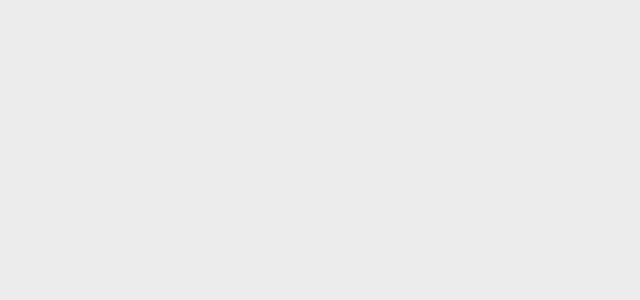
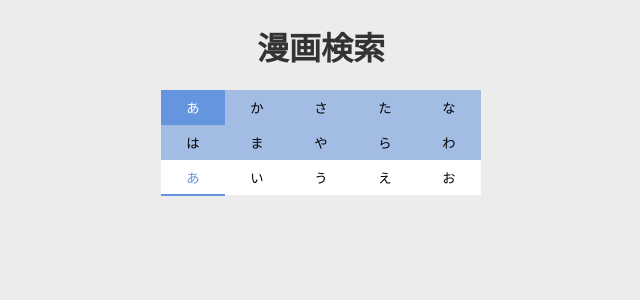
Before and after one commit to amaguri0408/comic_serch_project, a Vue app: page /#/fifty/1 in a window 1280 px wide. Shown: the top 300 px of the page, without its empty margins (319-959 px from the left). Built offline with nearby package versions, Linux system fonts and the light colour scheme.

Commit message:
50音検索ページ追加，50音ボタン設置

```diff
--- a/src/router/index.js
+++ b/src/router/index.js
@@ -1,6 +1,7 @@
 import Vue from 'vue'
 import VueRouter from 'vue-router'
 import Home from '../views/Home.vue'
+import Fifty from '../views/Fifty.vue'
 
 
 Vue.use(VueRouter)
@@ -11,6 +12,11 @@ const routes = [
     name: 'Home',
     component: Home
   },
+  {
+    path: '/fifty/:char',
+    name: 'Fifty',
+    component: Fifty
+  },
 ]
 
 const router = new VueRouter({
--- /dev/null
+++ b/src/views/Fifty.vue
@@ -0,0 +1,205 @@
+<template>
+  <div>
+    <h1 class="title">
+      漫画検索
+    </h1>
+    <div class="fifty_band">
+      <button @click="clickChar('あ')" class="fifty_btn" v-bind:class="{active: fiftyLabel === 'あ'}">あ</button>
+      <button @click="clickChar('か')" class="fifty_btn" v-bind:class="{active: fiftyLabel === 'か'}">か</button>
+      <button @click="clickChar('さ')" class="fifty_btn" v-bind:class="{active: fiftyLabel === 'さ'}">さ</button>
+      <button @click="clickChar('た')" class="fifty_btn" v-bind:class="{active: fiftyLabel === 'た'}">た</button>
+      <button @click="clickChar('な')" class="fifty_btn" v-bind:class="{active: fiftyLabel === 'な'}">な</button>
+      <button @click="clickChar('は')" class="fifty_btn" v-bind:class="{active: fiftyLabel === 'は'}">は</button>
+      <button @click="clickChar('ま')" class="fifty_btn" v-bind:class="{active: fiftyLabel === 'ま'}">ま</button>
+      <button @click="clickChar('や')" class="fifty_btn" v-bind:class="{active: fiftyLabel === 'や'}">や</button>
+      <button @click="clickChar('ら')" class="fifty_btn" v-bind:class="{active: fiftyLabel === 'ら'}">ら</button>
+      <button @click="clickChar('わ')" class="fifty_btn" v-bind:class="{active: fiftyLabel === 'わ'}">わ</button>
+    </div>
+    <div class="five_band">
+      <button @click="clickChar(fiveChars[0])" class="five_btn" v-bind:class="{active: fiveActiveNum === 0}">{{ fiveChars[0] }}</button>
+      <button @click="clickChar(fiveChars[1])" class="five_btn" v-bind:class="{active: fiveActiveNum === 1}">{{ fiveChars[1] }}</button>
+      <button @click="clickChar(fiveChars[2])" class="five_btn" v-bind:class="{active: fiveActiveNum === 2}">{{ fiveChars[2] }}</button>
+      <button @click="clickChar(fiveChars[3])" class="five_btn" v-bind:class="{active: fiveActiveNum === 3}">{{ fiveChars[3] }}</button>
+      <button @click="clickChar(fiveChars[4])" class="five_btn" v-bind:class="{active: fiveActiveNum === 4}">{{ fiveChars[4] }}</button>
+    </div>
+  </div>
+</template>
+<script>
+// 必要なものはここでインポートする
+// @は/srcの同じ意味です
+// import something from '@/components/something.vue';
+// import { baseUrl } from '@/assets/config.js';
+// import axios from "axios";
+
+// console.log(this.$route.query.test);
+
+const fiftyCharList = [
+  "あ", "い", "う", "え", "お",
+  "か", "き", "く", "け", "こ",
+  "さ", "し", "す", "せ", "そ",
+  "た", "ち", "つ", "て", "と",
+  "な", "に", "ぬ", "ね", "の",
+  "は", "ひ", "ふ", "へ", "ほ",
+  "ま", "み", "む", "め", "も",
+  "や", "", "ゆ", "", "よ",
+  "ら", "り", "る", "れ", "ろ",
+  "わ",
+]
+
+export default {
+  name: 'Home',
+  components: {
+  },
+  data() {
+  // Vue.jsで使う変数はここに記述する
+    return {
+    };
+  },
+  computed: {
+    fiftyChar() {
+      var char = this.$route.params.char
+      if (!fiftyCharList.includes(char)) char = 'あ'
+      return char
+    },
+    fiftyCharNum() {
+      return fiftyCharList.indexOf(this.fiftyChar)
+    },
+    fiftyLabel() {
+      return fiftyCharList[Math.floor(this.fiftyCharNum / 5) * 5]
+    },
+    fiveActiveNum() {
+      return this.fiftyCharNum % 5
+    },
+    fiveChars() {
+      let res;
+      switch (this.fiftyLabel){
+        case "あ":
+          res = ["あ", "い", "う", "え", "お"];
+          break
+        case "か":
+          res = ["か", "き", "く", "け", "こ"];
+          break
+        case "さ":
+          res = ["さ", "し", "す", "せ", "そ"];
+          break
+        case "た":
+          res = ["た", "ち", "つ", "て", "と"];
+          break
+        case "な":
+          res = ["な", "に", "ぬ", "ね", "の"];
+          break
+        case "は":
+          res = ["は", "ひ", "ふ", "へ", "ほ"];
+          break
+        case "ま":
+          res = ["ま", "み", "む", "め", "も"];
+          break
+        case "や":
+          res = ["や", "　", "ゆ", "　", "よ"];
+          break
+        case "ら":
+          res = ["ら", "り", "る", "れ", "ろ"];
+          break
+        case "わ":
+           res = ["わ", "　", "　", "　", "　"];
+      }
+      return res;
+    }
+  },
+  methods: {
+    clickChar(char) {
+      if (this.fiftyChar === char || char === "　") return
+      this.$router.push({name: 'Fifty', params: {char: char}})
+    },
+  },
+  created: async function() {
+  }
+}
+</script>
+
+
+<style scoped>
+
+/* 50音ボタン */
+.fifty_band {
+  background: #A3BCE4;
+  width: 100%;
+  height: 70px;
+}
+
+.fifty_btn {
+  background: none;
+  width: 20%;
+  height: 50%;
+  border: none;
+}
+
+.fifty_btn.active {
+  color: #fff;
+  background: #6695E0;
+}
+
+/* 5音ボタン */
+.five_band {
+  background: #fff;
+  height: 35px;
+}
+
+.five_btn {
+  background: none;
+  width: 20%;
+  height: 100%;
+  border: none;
+}
+
+.five_btn.active {
+  color: #6695E0;
+  border-bottom: solid;
+  border-width: 2px;
+  border-color: #6695E0;
+}
+
+p {
+  margin-bottom: 8px;
+}
+
+/* 50音順ボタン */
+.button_50on {
+  /* background: #888; */
+  height: 125px;
+}
+
+.button_50on button {
+  width: 59px;
+  height: 59px;
+  background: #fff;
+  border: solid;
+  border-color: #ccc;
+  border-width: 1px;
+  border-radius: 5px;
+  color: #6695e0;
+}
+
+.button_margin_left {
+  margin-left: 6px;
+}
+
+.button_margin_top {
+  margin-top: 6px;
+}
+/* 50音順ボタンここまで */
+
+/* 注釈 */
+.note {
+  font-size: 13px;
+}
+
+/* サブ見出し */
+h2 {
+  margin-bottom: 10px;
+  border-bottom-style: solid;
+  border-bottom-width: 1px;
+  border-color: #ccc;
+}
+
+</style>
--- a/src/views/Home.vue
+++ b/src/views/Home.vue
@@ -20,16 +20,16 @@
     <div>
       <p class="">作品50音順</p>
       <div class="button_50on">
-        <button>あ</button>
-        <button class="button_margin_left">か</button>
-        <button class="button_margin_left">さ</button>
-        <button class="button_margin_left">た</button>
-        <button class="button_margin_left">な</button>
-        <button class="button_margin_top">は</button>
-        <button class="button_margin_left button_margin_top">ま</button>
-        <button class="button_margin_left button_margin_top">や</button>
-        <button class="button_margin_left button_margin_top">ら</button>
-        <button class="button_margin_left button_margin_top">わ</button>
+        <button @click="$router.push({name: 'Fifty', params: {char: 'あ'}})">あ</button>
+        <button @click="$router.push({name: 'Fifty', params: {char: 'か'}})" class="button_margin_left">か</button>
+        <button @click="$router.push({name: 'Fifty', params: {char: 'さ'}})" class="button_margin_left">さ</button>
+        <button @click="$router.push({name: 'Fifty', params: {char: 'た'}})" class="button_margin_left">た</button>
+        <button @click="$router.push({name: 'Fifty', params: {char: 'な'}})" class="button_margin_left">な</button>
+        <button @click="$router.push({name: 'Fifty', params: {char: 'は'}})" class="button_margin_top">は</button>
+        <button @click="$router.push({name: 'Fifty', params: {char: 'ま'}})" class="button_margin_left button_margin_top">ま</button>
+        <button @click="$router.push({name: 'Fifty', params: {char: 'や'}})" class="button_margin_left button_margin_top">や</button>
+        <button @click="$router.push({name: 'Fifty', params: {char: 'ら'}})" class="button_margin_left button_margin_top">ら</button>
+        <button @click="$router.push({name: 'Fifty', params: {char: 'わ'}})" class="button_margin_left button_margin_top">わ</button>
       </div>
     </div>
     <div>
```
